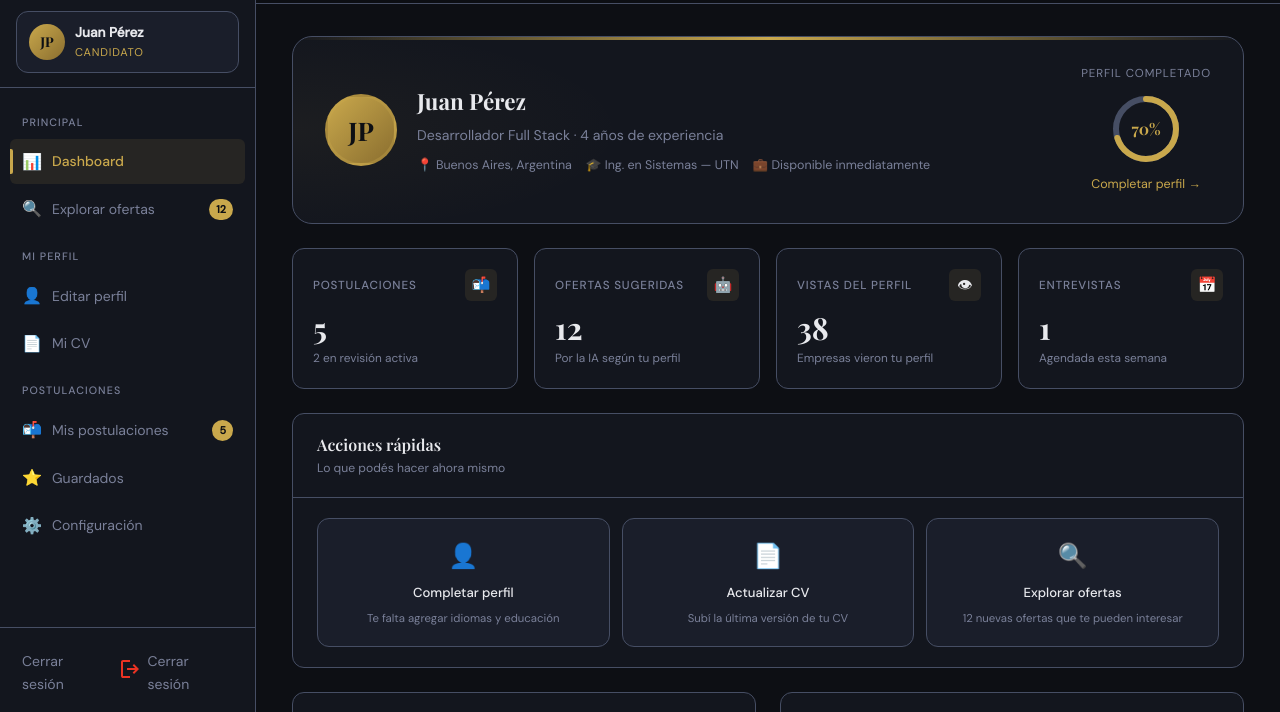
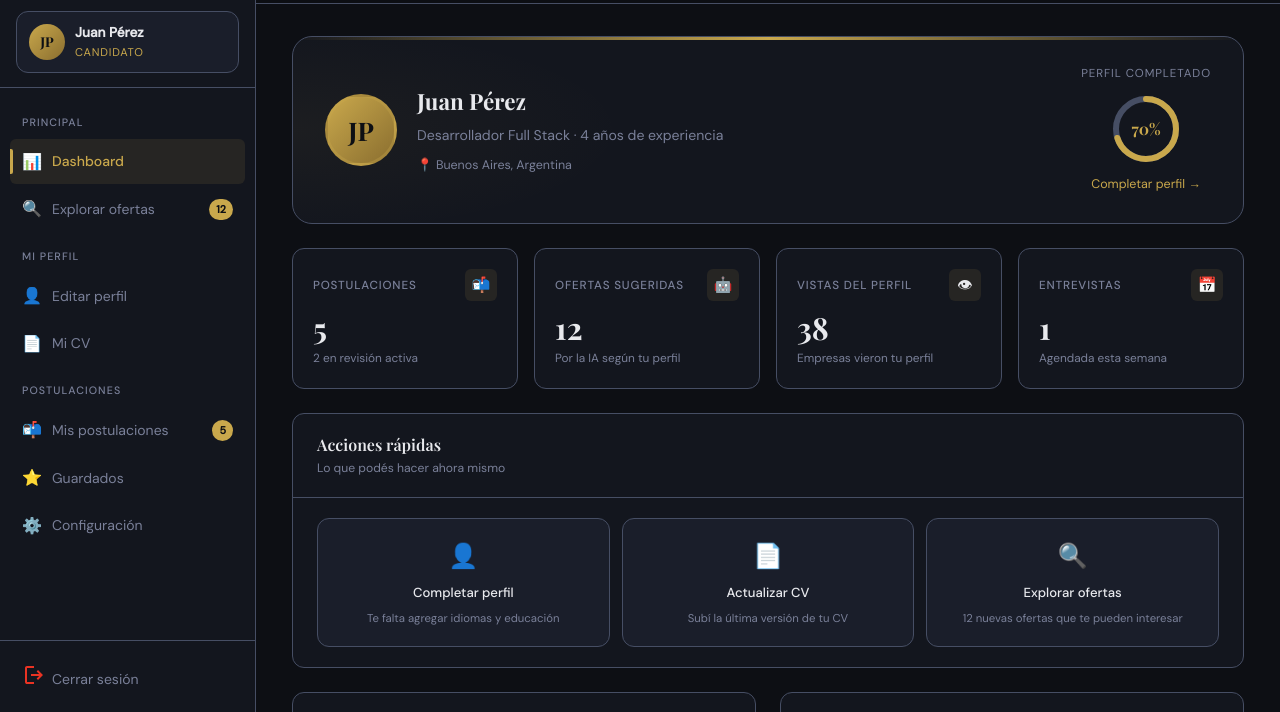
Before and after one commit to franbossio/Ing_Web_II, a plain HTML site: page frontend/pages/candidate/dashboard.html in a window 1280 px wide. Shown: the part 83-795 px from the top of the page. Drawn offline with nearby package versions, Linux system fonts and the light colour scheme.

Commit message:
frontend

```diff
--- a/frontend/pages/candidate/dashboard.html
+++ b/frontend/pages/candidate/dashboard.html
@@ -44,7 +44,7 @@
     </nav>
 
     <div class="sidebar-footer">
-     <a href="#" onclick="cerrarSesion()" class="nav-item">Cerrar sesión
+     <a href="#" onclick="cerrarSesion()" class="nav-item">
         <span class="nav-icon">
           <svg xmlns="http://www.w3.org/2000/svg" height="24px" viewBox="0 -960 960 960" width="24px" fill="#EA3323"><path d="M200-120q-33 0-56.5-23.5T120-200v-560q0-33 23.5-56.5T200-840h280v80H200v560h280v80H200Zm440-160-55-58 102-102H360v-80h327L585-622l55-58 200 200-200 200Z"/></svg>
         </span> Cerrar sesión
@@ -82,8 +82,6 @@
             <div class="hero-title">Desarrollador Full Stack · 4 años de experiencia</div>
             <div class="hero-meta">
               <span>📍 Buenos Aires, Argentina</span>
-              <span>🎓 Ing. en Sistemas — UTN</span>
-              <span>💼 Disponible inmediatamente</span>
             </div>
           </div>
         </div>
```
Also changed, not shown: frontend/pages/candidate/applications.html (+1 -1 lines), frontend/pages/candidate/jobs.html (+1 -1 lines), frontend/pages/candidate/profile.html (+1 -1 lines), frontend/pages/candidate/saved.html (+1 -1 lines), frontend/pages/candidate/settings.html (+1 -1 lines).
